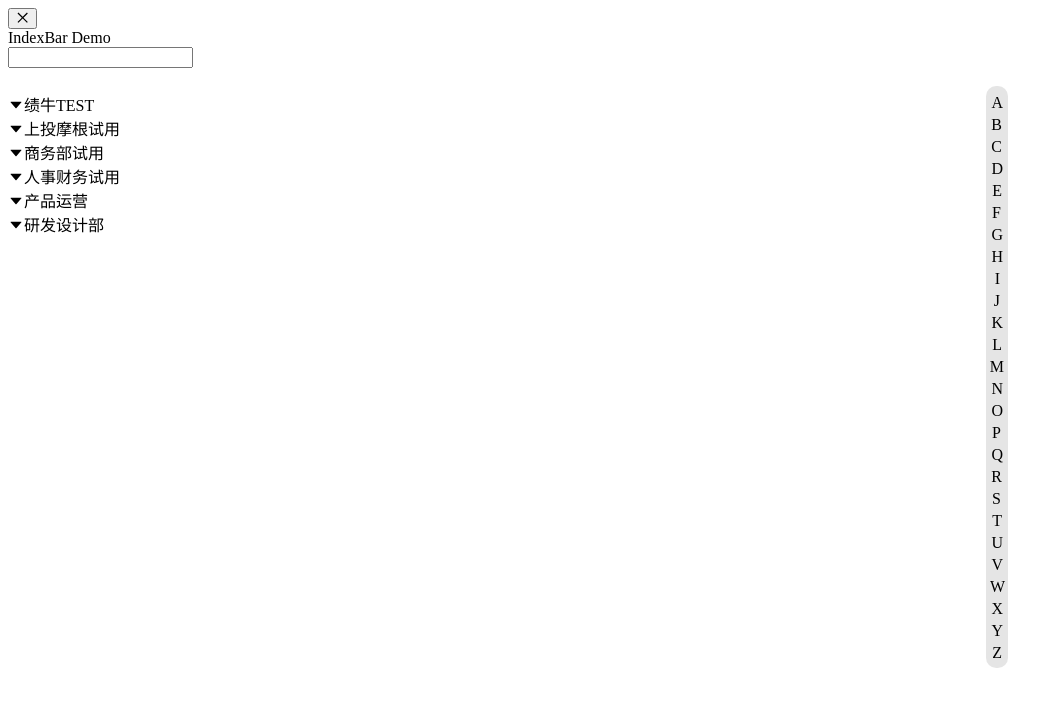
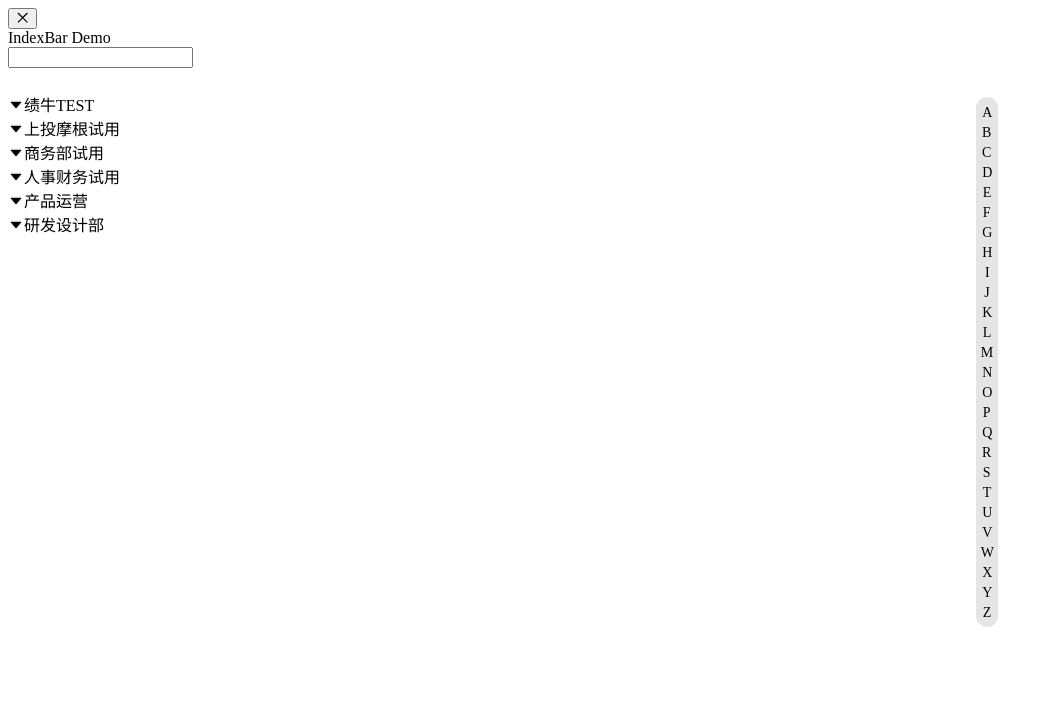
Before and after one commit to PinghuaZhuang/indexBar, a React (Vite) app: page / in a window 1280 px wide. Shown: the top 706 px of the page, without its empty margins (0-1063 px from the left). Built offline with nearby package versions, Linux system fonts and the light colour scheme.

Commit message:
add: LetterBox.

```diff
--- a/demo/App.jsx
+++ b/demo/App.jsx
@@ -1,4 +1,4 @@
-import { useState, useMemo } from 'react';
+import { useState, useMemo, useCallback } from 'react';
 import { Modal, Input } from 'antd';
 import cloneDeep from 'lodash/cloneDeep';
 import EasyTree from '@/components/Tree';
@@ -96,10 +96,14 @@ function App() {
   });
   const defaultExpandedKeys = useMemo(() => employees.map((o) => o.id), []);
 
+  const onChange = useCallback((letter) => {
+    console.log(letter, 'onChange');
+  }, []);
+
   return (
     <Modal visible title="IndexBar Demo" footer={null} width="1000px">
       <Input value={search} onChange={setSearch} />
-      <IndexBar>
+      <IndexBar onChange={onChange}>
         <div className={styles.tree}>
           <EasyTree
             treeData={dataSource}
--- a/src/LetterBar.tsx
+++ b/src/LetterBar.tsx
@@ -1,25 +1,105 @@
-import { useMemo } from 'react';
+import { useMemo, useCallback, useRef, useEffect } from 'react';
 import classNames from 'classnames';
+import { IndexBarProps } from './index';
 import styles from './style.module.less';
 
-export interface LetterBarProps {
-  className?: string;
-}
+export type LetterBarProps = Pick<
+  IndexBarProps,
+  'onChange' | 'className' | 'onLeave'
+> & {
+  setVisible: React.Dispatch<React.SetStateAction<boolean>>;
+};
 
 const letters = `ABCDEFGHIJKLMNOPQRSTUVWXYZ`;
 
+interface openBoxImp {
+  (asyncClose?: boolean): void;
+  timer?: number;
+}
+
 const LetterBar: React.FC<LetterBarProps> = (props) => {
-  const { className } = props;
+  const {
+    className,
+    onChange: userOnChange,
+    onLeave: userOnLeave,
+    setVisible,
+  } = props;
+  const isMouseDownRef = useRef(false);
+
+  const closeBox = useCallback(() => {
+    setVisible(false);
+  }, []);
+
+  const openBox: openBoxImp = useCallback((asyncClose) => {
+    setVisible(true);
+    if (asyncClose) {
+      clearTimeout(openBox.timer);
+      openBox.timer = setTimeout(closeBox, 300 * 2);
+    }
+  }, []);
+
+  const onMouseDown = useCallback(() => {
+    isMouseDownRef.current = true;
+  }, []);
+
+  const onMouseUp = useCallback(() => {
+    isMouseDownRef.current = false;
+    closeBox();
+    userOnLeave && userOnLeave();
+  }, [userOnLeave]);
+
+  const onMouseLeave = useCallback(() => {
+    closeBox();
+  }, []);
+
+  const onLetterClick = useCallback<Required<LetterBarProps>['onChange']>(
+    (letter, index) => {
+      openBox();
+      userOnChange && userOnChange(letter, index);
+    },
+    [userOnChange],
+  );
+
+  const onLetterHover = useCallback<Required<LetterBarProps>['onChange']>(
+    (letter, index) => {
+      if (!isMouseDownRef.current) return;
+      openBox();
+      userOnChange && userOnChange(letter, index);
+    },
+    [userOnChange],
+  );
+
   const lettersNode = useMemo(
     () =>
-      letters
-        .split('')
-        .map((letter) => <span className={styles.letter}>{letter}</span>),
-    [],
+      letters.split('').map((letter, index) => (
+        <span
+          key={letter}
+          className={styles.letter}
+          onClick={() => onLetterClick(letter, index)}
+          onMouseEnter={() => onLetterHover(letter, index)}
+          // onMouseDown={openBox}
+          // onMouseUp={closeBox}
+        >
+          {letter}
+        </span>
+      )),
+    [onLetterClick, onLetterHover],
   );
 
+  useEffect(() => {
+    document.body.addEventListener('onmouseup', onMouseUp);
+    return () => {
+      document.body.removeEventListener('onmouseup', onMouseUp);
+    };
+  }, []);
+
   return (
-    <div className={classNames(`index-bar`, props.className, styles.letterBar)}>
+    <div
+      className={classNames(`index-bar`, className, styles.letterBar)}
+      onMouseDown={onMouseDown}
+      onMouseUp={onMouseUp}
+      onMouseLeave={onMouseLeave}
+    >
       {lettersNode}
     </div>
   );
--- /dev/null
+++ b/src/LetterBox.tsx
@@ -0,0 +1,25 @@
+import classNames from 'classnames';
+import styles from './style.module.less';
+
+export interface LetterBoxProps {
+  letter?: string;
+  visible: boolean;
+}
+
+const LetterBox: React.FC<LetterBoxProps> = (props) => {
+  const { letter, visible } = props;
+
+  return (
+    <div
+      className={classNames(
+        styles.letterBox,
+        styles.animate,
+        visible ? styles.fadeIn : styles.fadeOut,
+      )}
+    >
+      {letter}
+    </div>
+  );
+};
+
+export default LetterBox;
--- a/src/index.tsx
+++ b/src/index.tsx
@@ -1,10 +1,15 @@
+import { useCallback, useState } from 'react';
 import classNames from 'classnames';
+import LetterBar from './LetterBar';
+import LetterBox from './LetterBox';
 import styles from './style.module.less';
-import LetterBar from './LetterBar';
 
 export interface IndexBarProps {
   className?: string;
   children?: React.ReactNode;
+  value?: string;
+  onChange?: (letter: string, index: number) => void;
+  onLeave?: () => void;
 }
 
 const clickStop: React.MouseEventHandler<HTMLDivElement> = (e) => {
@@ -13,14 +18,30 @@ const clickStop: React.MouseEventHandler<HTMLDivElement> = (e) => {
 };
 
 const IndexBar: React.FC<IndexBarProps> = (props) => {
-  const { children, className } = props;
+  const { children, className, onChange: userOnChange, value, onLeave } = props;
+
+  const [letter, setLetter] = useState(value);
+  const [visible, setVisible] = useState(false);
+
+  const onChange = useCallback<Required<IndexBarProps>['onChange']>(
+    (letter, index) => {
+      setLetter(letter);
+      userOnChange && userOnChange(letter, index);
+    },
+    [userOnChange],
+  );
 
   return (
     <div
       className={classNames(`index-bar`, className, styles.indexBarContainer)}
       onClick={clickStop}
     >
-      <LetterBar />
+      <LetterBar
+        onChange={onChange}
+        onLeave={onLeave}
+        setVisible={setVisible}
+      />
+      <LetterBox visible={visible} letter={value ?? letter} />
       {children}
     </div>
   );
--- a/src/style.module.less
+++ b/src/style.module.less
@@ -1,6 +1,16 @@
+@right: 10px;
+@letterBarWidth: 22px;
+@letterBoxWidth: 100px;
+
+:root {
+  --animate-duration: 1s;
+  --animate-delay: 1s;
+  --animate-repeat: 1;
+}
+
 .indexBarContainer {
   position: relative;
-  min-height: 570px;
+  min-height: 540px;
   user-select: none;
   cursor: pointer;
 }
@@ -11,22 +21,23 @@
   justify-content: center;
   align-items: center;
   position: absolute;
-  right: 0;
+  right: @right;
   top: 50%;
   transform: translateY(-50%);
   background-color: rgba(0, 0, 0, .1);
-  border-radius: 10px;
-  width: 22px;
+  border-radius: calc(@letterBarWidth / 2);
+  width: @letterBarWidth;
   z-index: 100;
   padding: 5px 0;
+  // font-family: sans-serif;
 }
 
 .letter {
   font-size: 20px;
   color: black;
-  line-height: 1.1;
-  transition: all .3s;
-  transform: scale(.8);
+  line-height: 1;
+  transition: all .1s;
+  transform: scale(.7);
 
   &:hover,
   &.active {
@@ -35,3 +46,60 @@
     transform: scale(1);
   }
 }
+
+.letterBox {
+  background-color: #eee;
+  border-radius: 10px;
+  text-align: center;
+  position: absolute;
+  left: 50%;
+  top: 50%;
+  font-size: 60px;
+  width: @letterBoxWidth;
+  height: @letterBoxWidth;
+  display: flex;
+  align-items: center;
+  justify-content: center;
+  transform: translateX(calc(-50% - (@right + @letterBarWidth) / 2)) translateY(-50%);
+  padding-bottom: 8px;
+}
+
+@keyframes fadeIn {
+  from {
+    display: block;
+    opacity: 0;
+  }
+
+  to {
+    opacity: 1;
+  }
+}
+
+@keyframes fadeOut {
+  from {
+    opacity: 1;
+  }
+
+  to {
+    display: none;
+    opacity: 0;
+  }
+}
+
+.animate {
+  animation-duration: 1s;
+  -webkit-animation-duration: var(--animate-duration);
+  animation-duration: var(--animate-duration);
+  -webkit-animation-fill-mode: both;
+  animation-fill-mode: both;
+}
+
+.fadeIn {
+  -webkit-animation-name: fadeIn;
+  animation-name: fadeIn;
+}
+
+.fadeOut {
+  -webkit-animation-name: fadeOut;
+  animation-name: fadeOut;
+}
```
